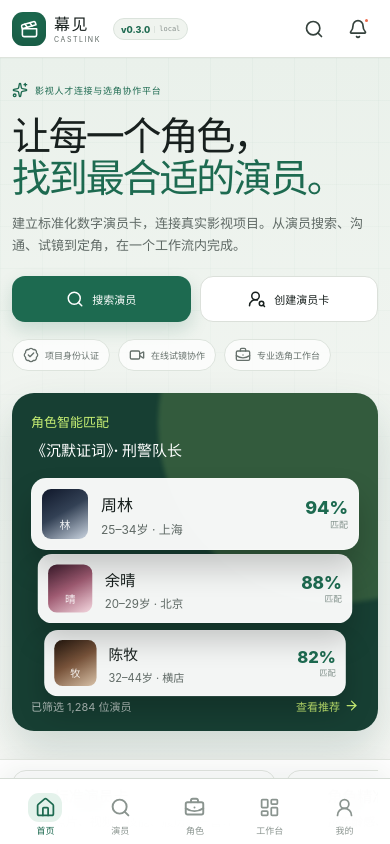
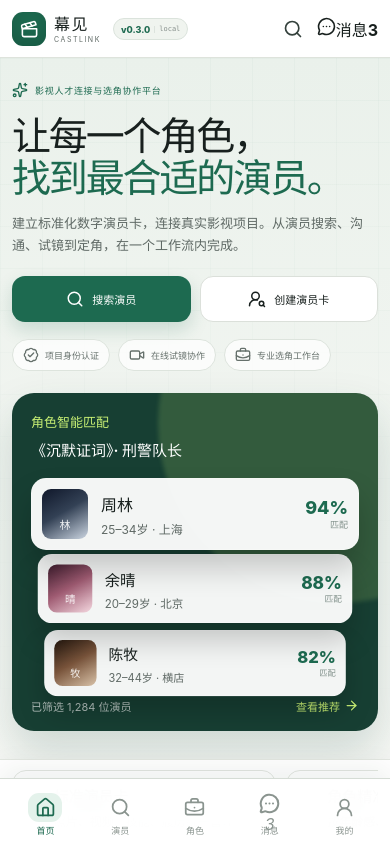
Before and after one commit to wangallan-dot/castlink-actor-platform, a React (Vite) app: page / in a window 390 px wide. Shown: the top 844 px of the page. Built offline with nearby package versions, Linux system fonts and the light colour scheme.

Commit message:
make messaging a primary mobile navigation destination

```diff
--- a/src/components/Layout.tsx
+++ b/src/components/Layout.tsx
@@ -1,9 +1,8 @@
 import {
-  Bell,
   BriefcaseBusiness,
   Clapperboard,
   Home,
-  LayoutDashboard,
+  MessageCircleMore,
   Search,
   UserRound,
 } from 'lucide-react';
@@ -14,6 +13,7 @@ import { VersionBadge } from './VersionBadge';
 const desktopNavItems = [
   { to: '/actors', label: '找演员' },
   { to: '/roles', label: '找角色' },
+  { to: '/messages', label: '消息' },
   { to: '/dashboard/producer', label: '选角工作台' },
   { to: '/dashboard/actor', label: '演员工作台' },
 ];
@@ -22,7 +22,7 @@ const mobileTabs = [
   { to: '/', label: '首页', icon: Home, end: true },
   { to: '/actors', label: '演员', icon: Search },
   { to: '/roles', label: '角色', icon: BriefcaseBusiness },
-  { to: '/dashboard/actor', label: '工作台', icon: LayoutDashboard },
+  { to: '/messages', label: '消息', icon: MessageCircleMore, badge: 3 },
   { to: '/profile/edit', label: '我的', icon: UserRound },
 ];
 
@@ -48,7 +48,6 @@ export function Layout() {
               <small>CASTLINK</small>
             </span>
           </Link>
-
           <VersionBadge />
 
           <nav className="desktop-nav" aria-label="主导航">
@@ -70,6 +69,9 @@ export function Layout() {
           </form>
 
           <div className="header-actions">
+            <Link to="/messages" className="button button-ghost button-small header-message-link">
+              <MessageCircleMore size={16} />消息<span className="header-message-count">3</span>
+            </Link>
             <Link to="/profile/edit" className="button button-ghost button-small">
               <UserRound size={16} />创建演员卡
             </Link>
@@ -77,9 +79,10 @@ export function Layout() {
 
           <div className="mobile-header-actions">
             <Link to="/actors" className="mobile-header-button" aria-label="搜索演员"><Search size={20} /></Link>
-            <Link to="/dashboard/actor" className="mobile-header-button" aria-label="查看通知">
-              <Bell size={20} />
-              <span className="notification-dot" />
+            <Link to="/messages" className="mobile-message-button" aria-label="打开消息中心">
+              <MessageCircleMore size={19} />
+              <span>消息</span>
+              <strong>3</strong>
             </Link>
           </div>
         </div>
@@ -102,13 +105,13 @@ export function Layout() {
             <strong>演员</strong>
             <Link to="/profile/edit">创建演员卡</Link>
             <Link to="/roles">浏览角色</Link>
-            <Link to="/dashboard/actor">演员工作台</Link>
+            <Link to="/messages">项目沟通</Link>
           </div>
           <div>
             <strong>项目方</strong>
             <Link to="/actors">搜索演员</Link>
             <Link to="/dashboard/producer">选角工作台</Link>
-            <Link to="/roles">发布角色</Link>
+            <Link to="/messages">候选人沟通</Link>
           </div>
           <div>
             <strong>平台</strong>
@@ -124,14 +127,17 @@ export function Layout() {
       </footer>
 
       <nav className="mobile-bottom-nav" aria-label="移动端主导航">
-        {mobileTabs.map(({ to, label, icon: Icon, end }) => (
+        {mobileTabs.map(({ to, label, icon: Icon, end, badge }) => (
           <NavLink
             key={to}
             to={to}
             end={end}
             className={({ isActive }) => isActive ? 'mobile-tab is-active' : 'mobile-tab'}
           >
-            <span className="mobile-tab-icon"><Icon size={21} strokeWidth={isMobilePrimary(label) ? 2.2 : 2} /></span>
+            <span className="mobile-tab-icon">
+              <Icon size={21} strokeWidth={label === '消息' ? 2.3 : 2} />
+              {badge ? <em className="mobile-tab-badge">{badge}</em> : null}
+            </span>
             <small>{label}</small>
           </NavLink>
         ))}
@@ -139,7 +145,3 @@ export function Layout() {
     </div>
   );
 }
-
-function isMobilePrimary(label: string) {
-  return label === '演员' || label === '角色';
-}
```
